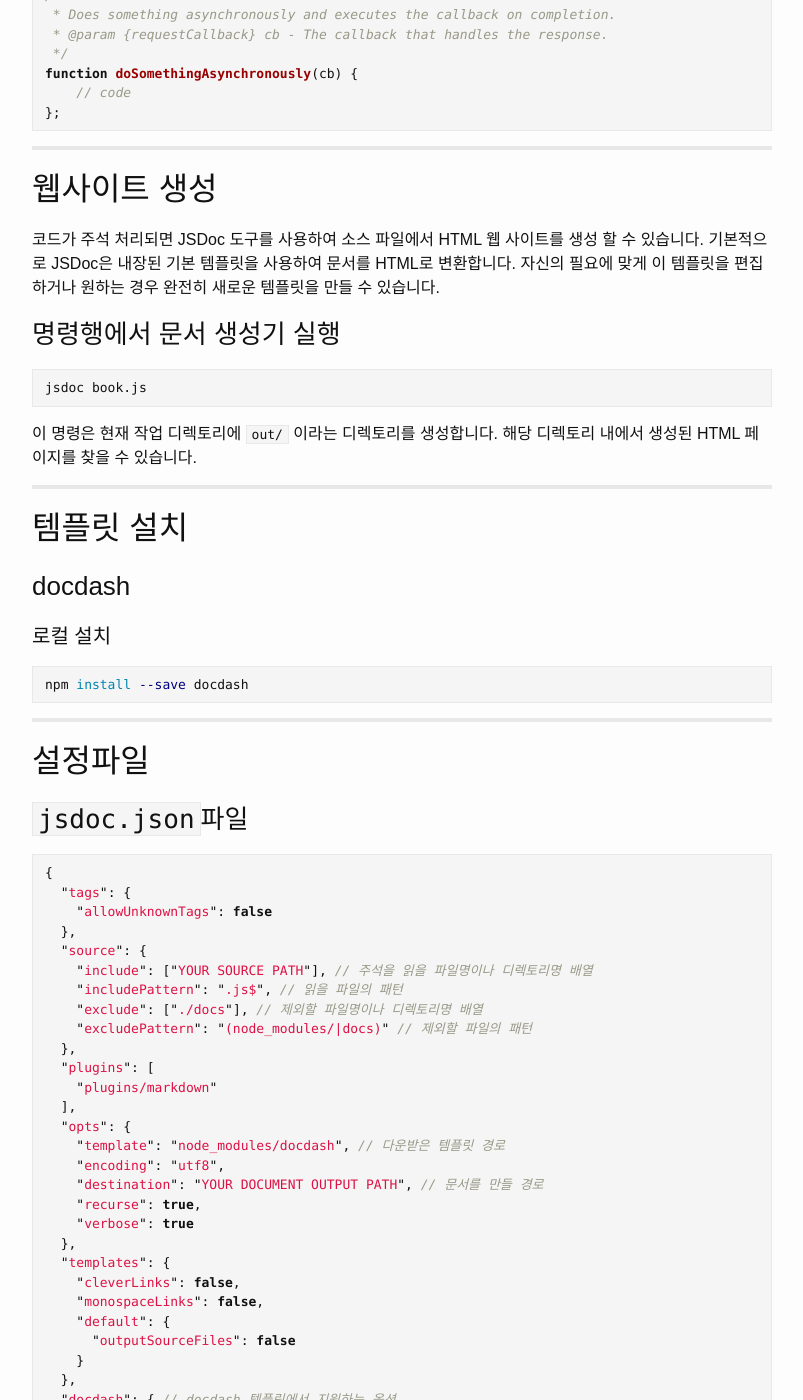
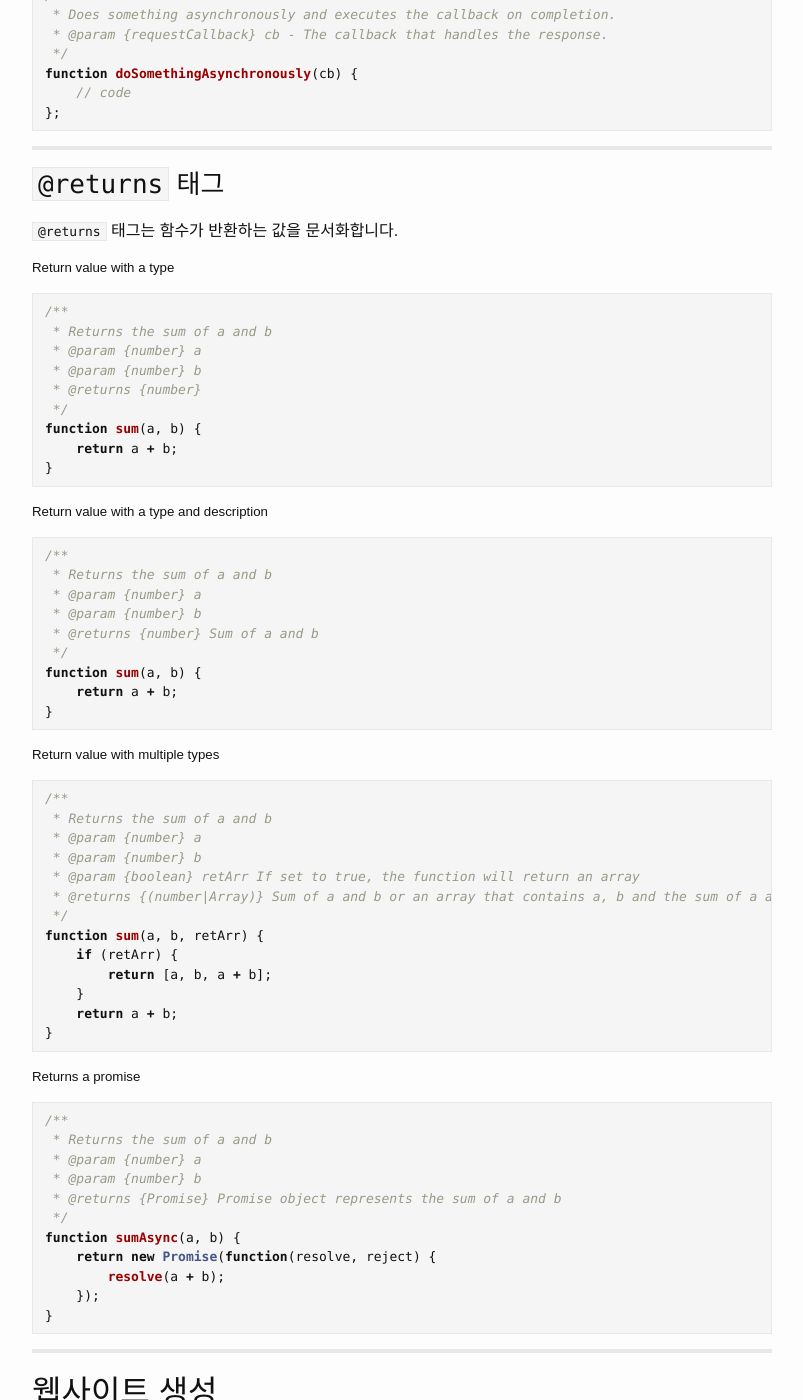
Before and after one commit to yous/whiteglass, a Jekyll site: the page built from _posts/2017-10-21-JSDoc.md, in a window 1280 px wide and 1400 px high, scrolled down 4807 px. Shown: the whole window, without its empty margins (238-1041 px from the left). Built offline with Jekyll 4.4.1, drawn with Linux system fonts in a browser that asks for light colours.

Commit message:
added returns tag

````diff
--- a/_posts/2017-10-21-JSDoc.md
+++ b/_posts/2017-10-21-JSDoc.md
@@ -251,6 +251,69 @@
 
 ---
 
+### `@returns` 태그
+`@returns` 태그는 함수가 반환하는 값을 문서화합니다.
+
+##### Return value with a type
+```js
+/**
+ * Returns the sum of a and b
+ * @param {number} a
+ * @param {number} b
+ * @returns {number}
+ */
+function sum(a, b) {
+    return a + b;
+}
+```
+
+##### Return value with a type and description
+```js
+/**
+ * Returns the sum of a and b
+ * @param {number} a
+ * @param {number} b
+ * @returns {number} Sum of a and b
+ */
+function sum(a, b) {
+    return a + b;
+}
+```
+
+##### Return value with multiple types
+```js
+/**
+ * Returns the sum of a and b
+ * @param {number} a
+ * @param {number} b
+ * @param {boolean} retArr If set to true, the function will return an array
+ * @returns {(number|Array)} Sum of a and b or an array that contains a, b and the sum of a and b.
+ */
+function sum(a, b, retArr) {
+    if (retArr) {
+        return [a, b, a + b];
+    }
+    return a + b;
+}
+```
+
+##### Returns a promise
+```js
+/**
+ * Returns the sum of a and b
+ * @param {number} a
+ * @param {number} b
+ * @returns {Promise} Promise object represents the sum of a and b
+ */
+function sumAsync(a, b) {
+    return new Promise(function(resolve, reject) {
+        resolve(a + b);
+    });
+}
+```
+
+---
+
 ## 웹사이트 생성
 
 코드가 주석 처리되면 JSDoc 도구를 사용하여 소스 파일에서 HTML 웹 사이트를 생성 할 수 있습니다.
````
